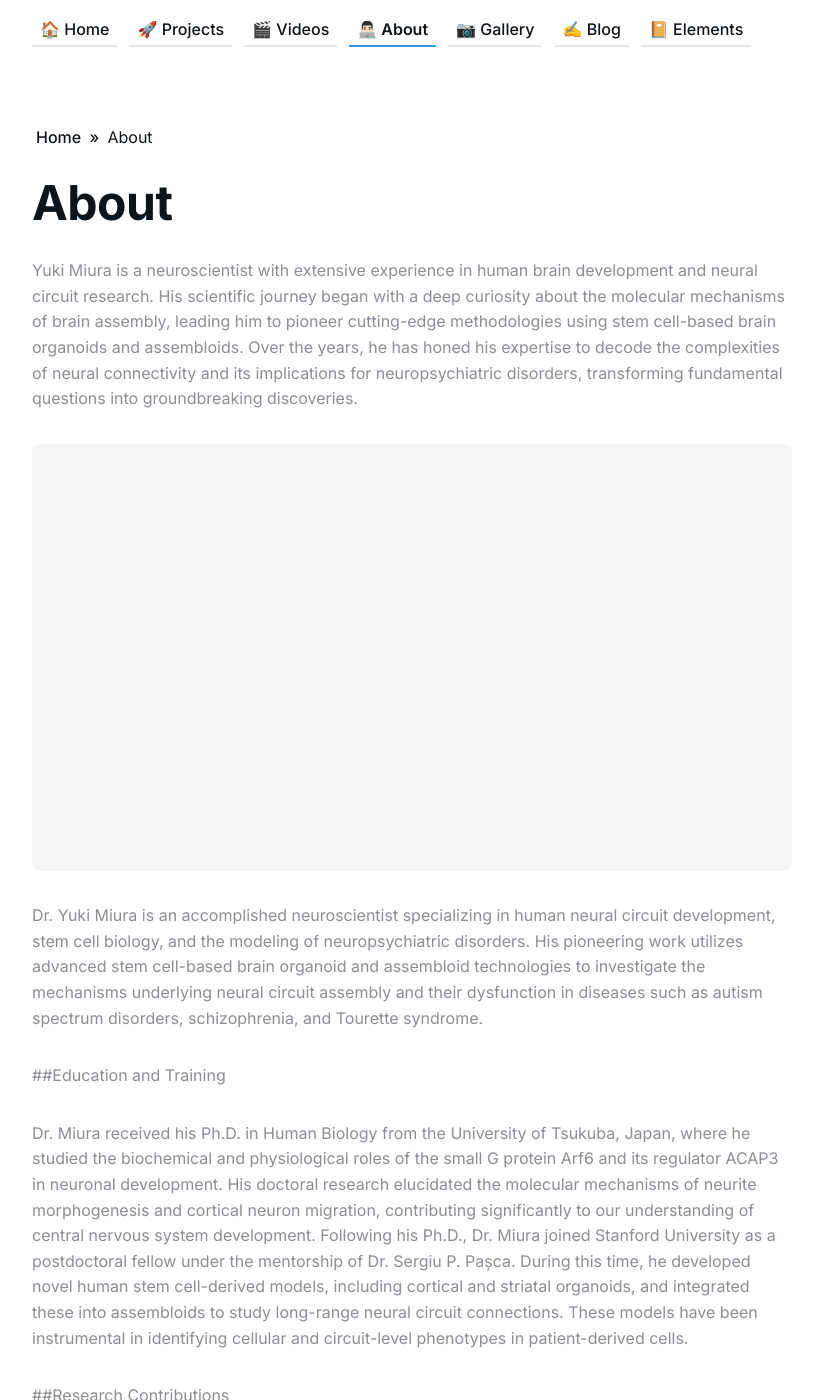
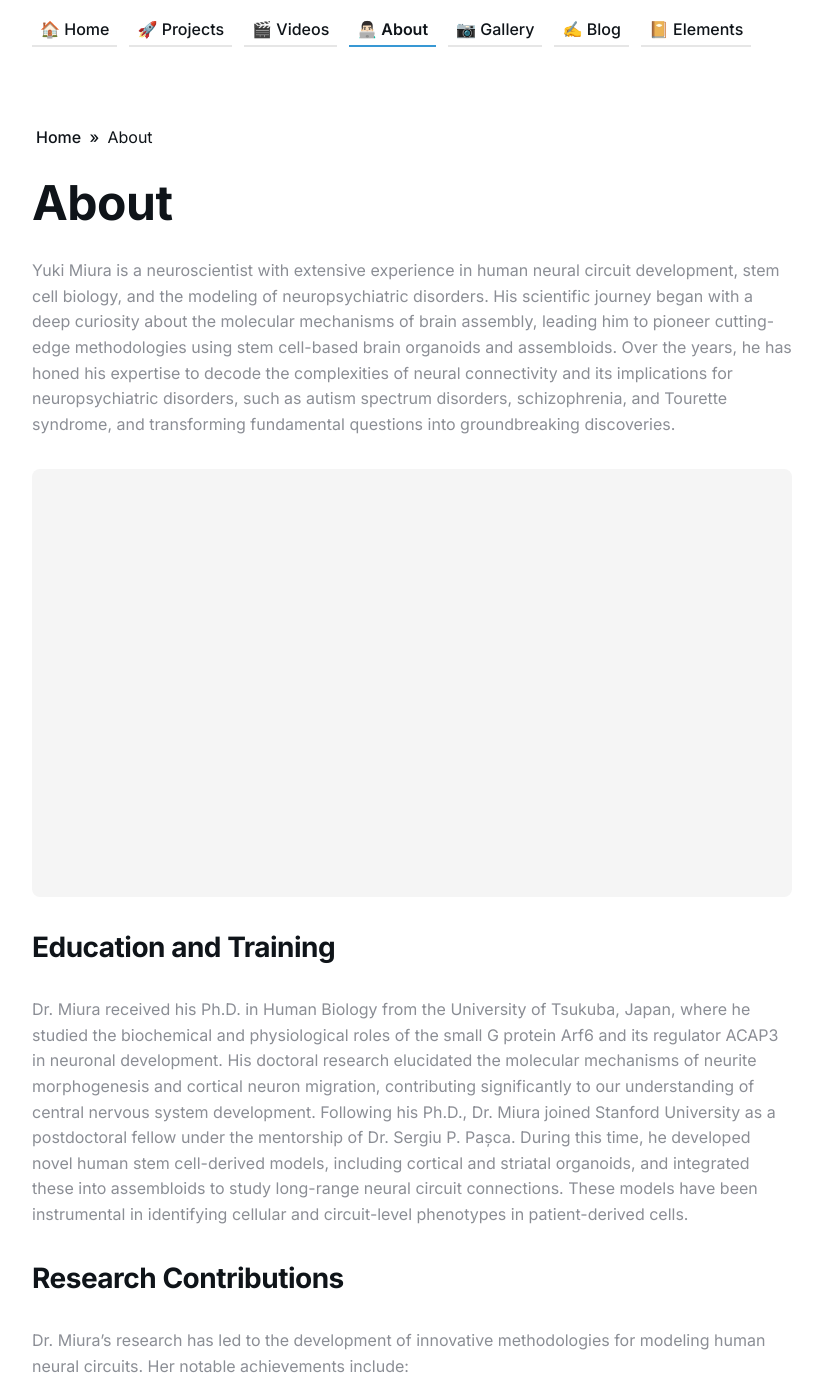
Before and after one commit to ykmiura/ykmiura.github.io, a Jekyll site: the page built from _pages/about.md, in a window 1280 px wide and 1400 px high, scrolled down 339 px. Shown: the whole window, without its empty margins (228-1050 px from the left). Built offline with Jekyll 4.4.1, drawn with Linux system fonts in a browser that asks for light colours; some of the changed text lies outside the part shown.

Commit message:
Update about.md

```diff
--- a/_pages/about.md
+++ b/_pages/about.md
@@ -1,42 +1,41 @@
 ---
 layout: page
 title: About
-description: Yuki Miura is a neuroscientist with extensive experience in human brain development and neural circuit research. His scientific journey began with a deep curiosity about the molecular mechanisms of brain assembly, leading him to pioneer cutting-edge methodologies using stem cell-based brain organoids and assembloids. Over the years, he has honed his expertise to decode the complexities of neural connectivity and its implications for neuropsychiatric disorders, transforming fundamental questions into groundbreaking discoveries.
+description: Yuki Miura is a neuroscientist with extensive experience in human neural circuit development, stem cell biology, and the modeling of neuropsychiatric disorders. His scientific journey began with a deep curiosity about the molecular mechanisms of brain assembly, leading him to pioneer cutting-edge methodologies using stem cell-based brain organoids and assembloids. Over the years, he has honed his expertise to decode the complexities of neural connectivity and its implications for neuropsychiatric disorders, such as autism spectrum disorders, schizophrenia, and Tourette syndrome, and transforming fundamental questions into groundbreaking discoveries.
 permalink: /about/
 image: '/images/01-2.jpg'
 page_cover: '/images/01.jpg'
 ---
 
-Dr. Yuki Miura is an accomplished neuroscientist specializing in human neural circuit development, stem cell biology, and the modeling of neuropsychiatric disorders. His pioneering work utilizes advanced stem cell-based brain organoid and assembloid technologies to investigate the mechanisms underlying neural circuit assembly and their dysfunction in diseases such as autism spectrum disorders, schizophrenia, and Tourette syndrome.
 
-##Education and Training
+## Education and Training
 
 Dr. Miura received his Ph.D. in Human Biology from the University of Tsukuba, Japan, where he studied the biochemical and physiological roles of the small G protein Arf6 and its regulator ACAP3 in neuronal development. His doctoral research elucidated the molecular mechanisms of neurite morphogenesis and cortical neuron migration, contributing significantly to our understanding of central nervous system development.
 Following his Ph.D., Dr. Miura joined Stanford University as a postdoctoral fellow under the mentorship of Dr. Sergiu P. Pașca. During this time, he developed novel human stem cell-derived models, including cortical and striatal organoids, and integrated these into assembloids to study long-range neural circuit connections. These models have been instrumental in identifying cellular and circuit-level phenotypes in patient-derived cells.
 
-##Research Contributions
+## Research Contributions
 
 Dr. Miura's research has led to the development of innovative methodologies for modeling human neural circuits. Her notable achievements include:
 1. Cortico-Striatal Assembloids: Creating in vitro models that mimic the functional connectivity between the cortex and striatum to investigate neurodevelopmental disorders, published in Nature Biotechnology (2020).
 2. Multi-Region Loop Assembloids: Constructing cortico-striatal-thalamo-cortical loop models using custom 3D-printed wells, allowing the study of synchronized neural activity and disease phenotypes, as presented in her recent preprint (bioRxiv, 2024).
 3. Disease Modeling: Employing patient-derived iPS cells to uncover neural circuit abnormalities associated with genetic disorders, such as Phelan-McDermid syndrome and ASH1L-related autism and Tourette syndrome.
 
-##Teaching and Mentorship
+## Teaching and Mentorship
 
 Dr. Miura has mentored a diverse group of trainees, ranging from high school students to postdoctoral researchers, fostering their growth in scientific research and career development. He is passionate about equity in education and has received the Bio-X Star Mentor Award for her contributions to undergraduate research training at Stanford.
 
-##Awards and Recognition
+## Awards and Recognition
 
 Dr. Miura has been recognized for his scientific excellence with several prestigious awards, including:
 - Tourette Association of America Young Investigator Award (2022–2024)
 - Bio-X Star Mentor Award (2021)
 - Outstanding Young Scientist Award at the Tsukuba Medical Science Research Meeting (2013)
 
-##Future Directions
+## Future Directions
 
 Dr. Miura envisions establishing a translational research program that focuses on the pathophysiology of cortico-basal ganglia circuits. Using cutting-edge techniques such as genome editing, high-resolution imaging, and assembloid platforms, his work aims to uncover the cellular and circuit-level mechanisms driving neuropsychiatric conditions and identify therapeutic targets.
 
-##Personal Philosophy
+## Personal Philosophy
 
 Dr. Miura is committed to promoting diversity and inclusion in science. He actively fosters an environment where researchers from all backgrounds can thrive, sharing his experiences as a first-generation college student to inspire and guide his mentees.
 Dr. Yuki Miura’s work represents the forefront of human neurobiology, bridging the gap between fundamental neuroscience and clinical applications to improve our understanding of brain development and disease.
```
